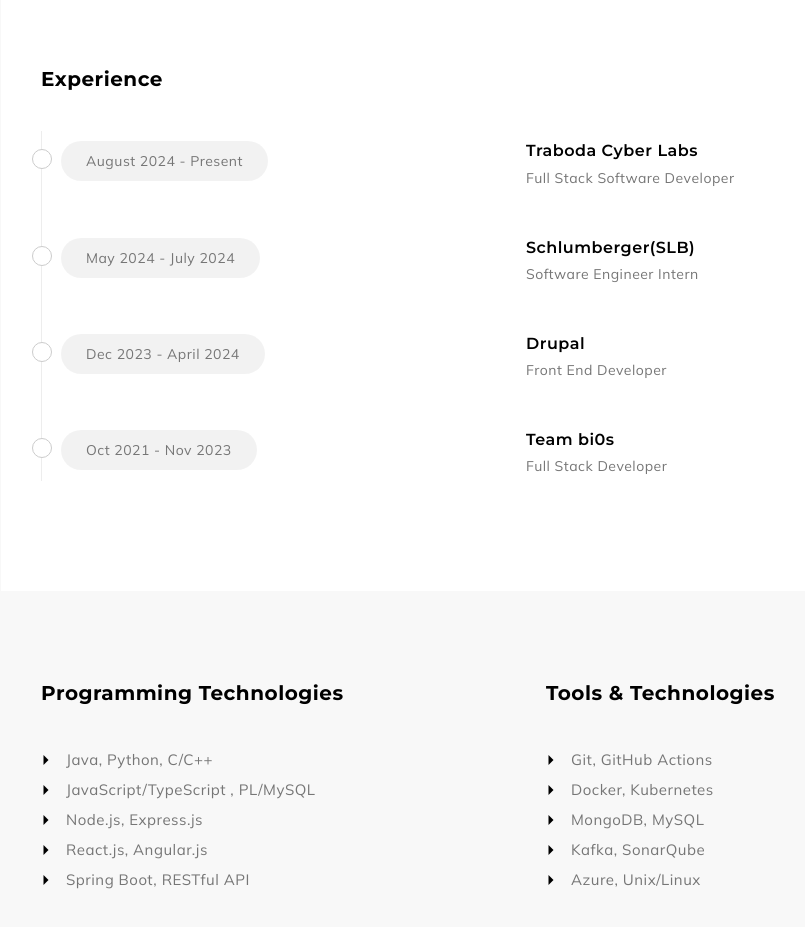
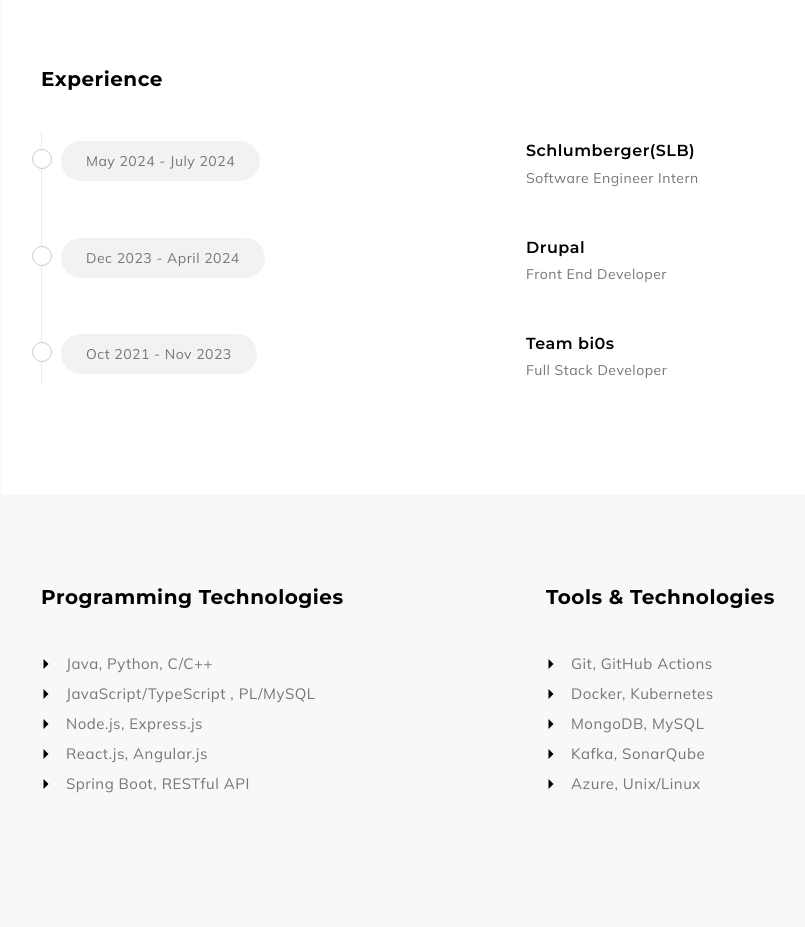
Before and after one commit to hitaarthh/hitaarthh.github.io, a Next.js app: page /about in a window 1280 px wide. Shown: the part 1160-2087 px from the top of the page, without its empty margins (289-1094 px from the left). After the commit the page ends 2049 px from the top, so only its background shows below. Built offline with nearby package versions, Linux system fonts and the light colour scheme.

Commit message:
minor fixes

```diff
--- a/components/about/Resume.jsx
+++ b/components/about/Resume.jsx
@@ -32,12 +32,6 @@
       colClass: "center",
       title: "Experience",
       resume: [
-        {
-          id: 1,
-          year: "August 2024 - Present",
-          institute: "Traboda Cyber Labs",
-          degree: "Full Stack Software Developer",
-        },
         {
           id: 2,
           year: "May 2024 - July 2024",
```
